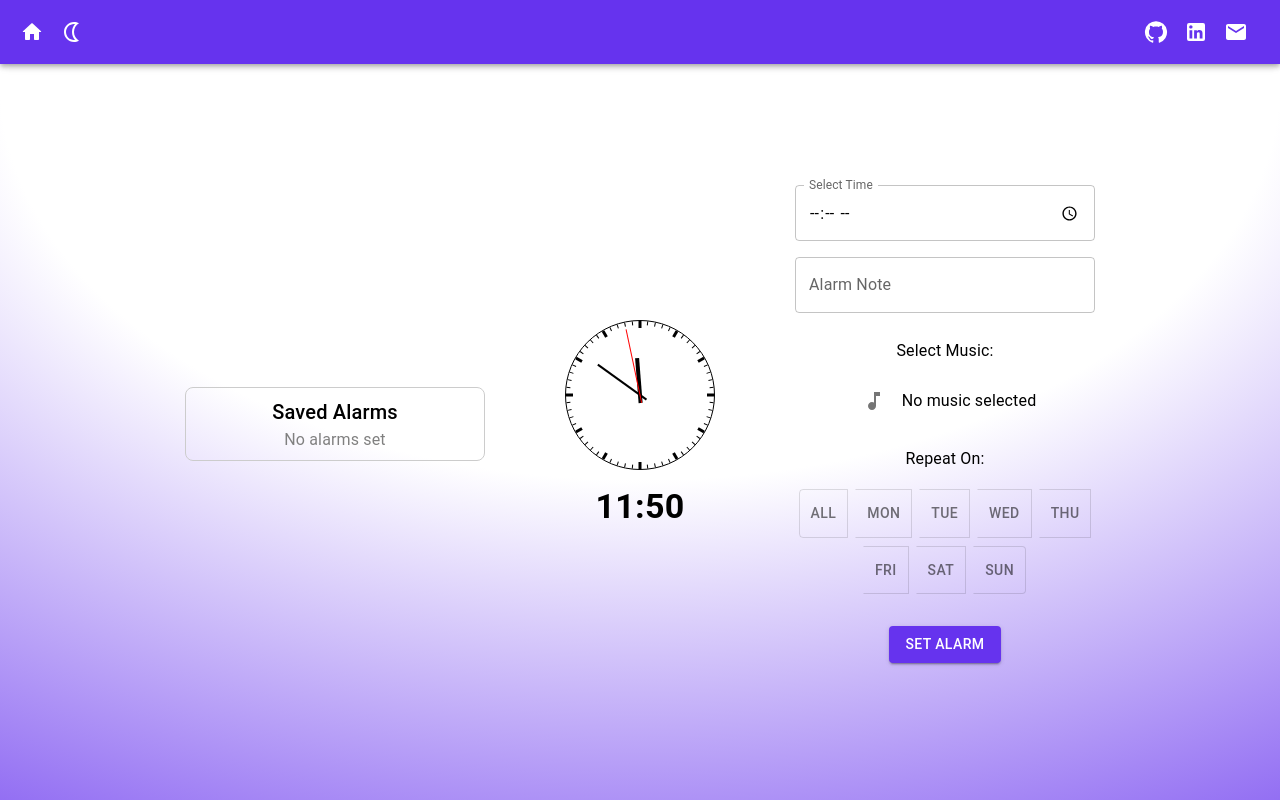
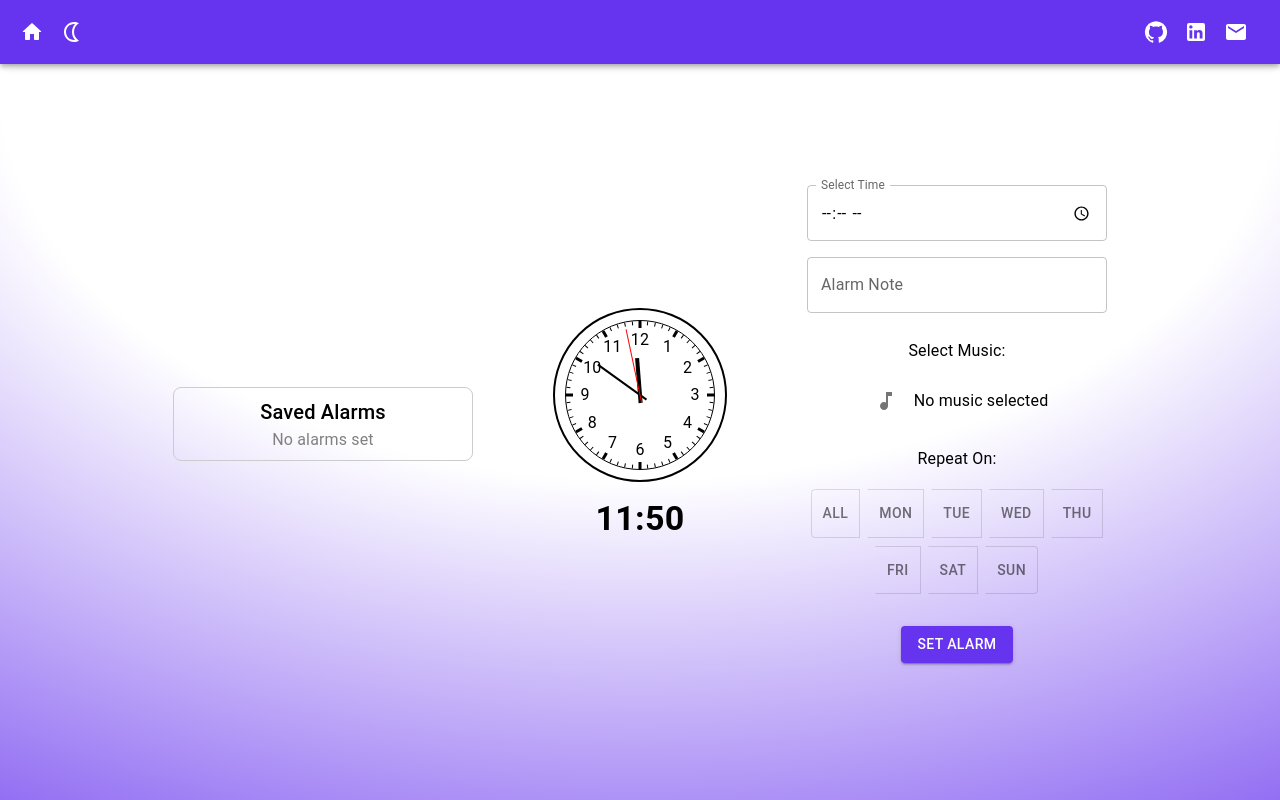
Before and after one commit to OneFor4ll/porfolio, a Next.js app: page /alarm-page in a window 1280 px wide. Built offline with nearby package versions, Linux system fonts and the light colour scheme.

Commit message:
chore: imporved clock

```diff
--- a/libs/components/sections/index/Alarm.tsx
+++ b/libs/components/sections/index/Alarm.tsx
@@ -21,6 +21,7 @@ import DeleteIcon from "@mui/icons-material/Delete"
 import Clock from "react-clock"
 import "react-clock/dist/Clock.css"
 import MusicNoteIcon from "@mui/icons-material/MusicNote"
+import { motion, AnimatePresence } from "framer-motion"
 
 interface Alarm {
   id: number
@@ -48,6 +49,16 @@ const AlarmPage: React.FC = () => {
   const theme = useTheme()
   const isTablet = useMediaQuery(theme.breakpoints.only('sm'))
   const isMobile = useMediaQuery(theme.breakpoints.only('xs'))
+
+  useEffect(() => {
+    if (snoozeMessage) {
+      const timer = setTimeout(() => {
+        setSnoozeMessage(null)
+      }, 5000)
+
+      return () => clearTimeout(timer)
+    }
+  }, [snoozeMessage])
 
   const handleMusicUpload = (event: React.ChangeEvent<HTMLInputElement>) => {
     const file = event.target.files?.[0]
@@ -210,7 +221,7 @@ const AlarmPage: React.FC = () => {
         id: Date.now(),
         time: snoozeFormatted,
         enabled: true,
-        note: `Snoozed: ${activeAlarm.note}`,
+        note: `Snoozed`,
         days: activeAlarm.days,
         isSnoozed: true,
       }
@@ -291,7 +302,21 @@ const AlarmPage: React.FC = () => {
       </Box>
 
       <Box textAlign="center" display="flex" flexDirection="column" alignItems="center">
-        <Clock value={currentTime} size={isMobile ? 100 : 150} />
+        <Box
+          sx={{
+            border: `2px solid ${theme.palette.mode === 'dark' ? '#fff' : '#000'}`,
+            borderRadius: '50%',
+            padding: '10px',
+            backgroundColor: theme.palette.mode === 'dark' ? '#333' : '#fff',
+          }}
+        >
+          <Clock
+            value={currentTime}
+            size={isMobile ? 150 : 150}
+            renderNumbers
+
+          />
+        </Box>
         <Typography variant="h4" sx={{ fontWeight: "bold", mt: 2 }}>
           {formattedTime}
         </Typography>
@@ -360,6 +385,32 @@ const AlarmPage: React.FC = () => {
         </Stack>
       </Box>
 
+      {snoozeMessage && (
+        <Box
+          sx={{
+            position: "fixed",
+            bottom: 20,
+            left: "50%",
+            transform: "translateX(-50%)",
+            backgroundColor: "rgba(0, 0, 0, 0.8)",
+            color: "#fff",
+            padding: "10px 20px",
+            borderRadius: "8px",
+            zIndex: 10000,
+            animation: "fadeInOut 5s ease-in-out",
+            "@keyframes fadeInOut": {
+              "0%": { opacity: 0 },
+              "10%": { opacity: 1 },
+              "90%": { opacity: 1 },
+              "100%": { opacity: 0 },
+            },
+          }}
+        >
+          <Typography variant="body1">{snoozeMessage}</Typography>
+        </Box>
+      )}
+
+      <AnimatePresence>
         {activeAlarm && (
           <Box
             sx={{
@@ -375,8 +426,12 @@ const AlarmPage: React.FC = () => {
               zIndex: 9999,
             }}
           >
-          <Box
-            sx={{
+            <motion.div
+              initial={{ y: 50, opacity: 0 }}
+              animate={{ y: 0, opacity: 1 }}
+              exit={{ y: 50, opacity: 0 }}
+              transition={{ duration: 0.3, ease: "easeOut" }}
+              style={{
                 backgroundColor: "#fff",
                 padding: "20px",
                 borderRadius: "8px",
@@ -395,9 +450,10 @@ const AlarmPage: React.FC = () => {
                   Later
                 </Button>
               </Stack>
-          </Box>
+            </motion.div>
           </Box>
         )}
+      </AnimatePresence>
       <audio ref={audioRef} />
     </Box>
   )
--- a/package.json
+++ b/package.json
@@ -14,6 +14,7 @@
     "@emotion/styled": "^11.13.0",
     "@mui/icons-material": "^5.16.7",
     "@mui/material": "^5.16.7",
+    "framer-motion": "^12.5.0",
     "next": "14.2.5",
     "react": "^18",
     "react-clock": "^5.1.0",
```
Also changed, not shown: 1 other file (tests, documents, lock files or other folders). Lines whose indentation alone changed are shown as unchanged.
